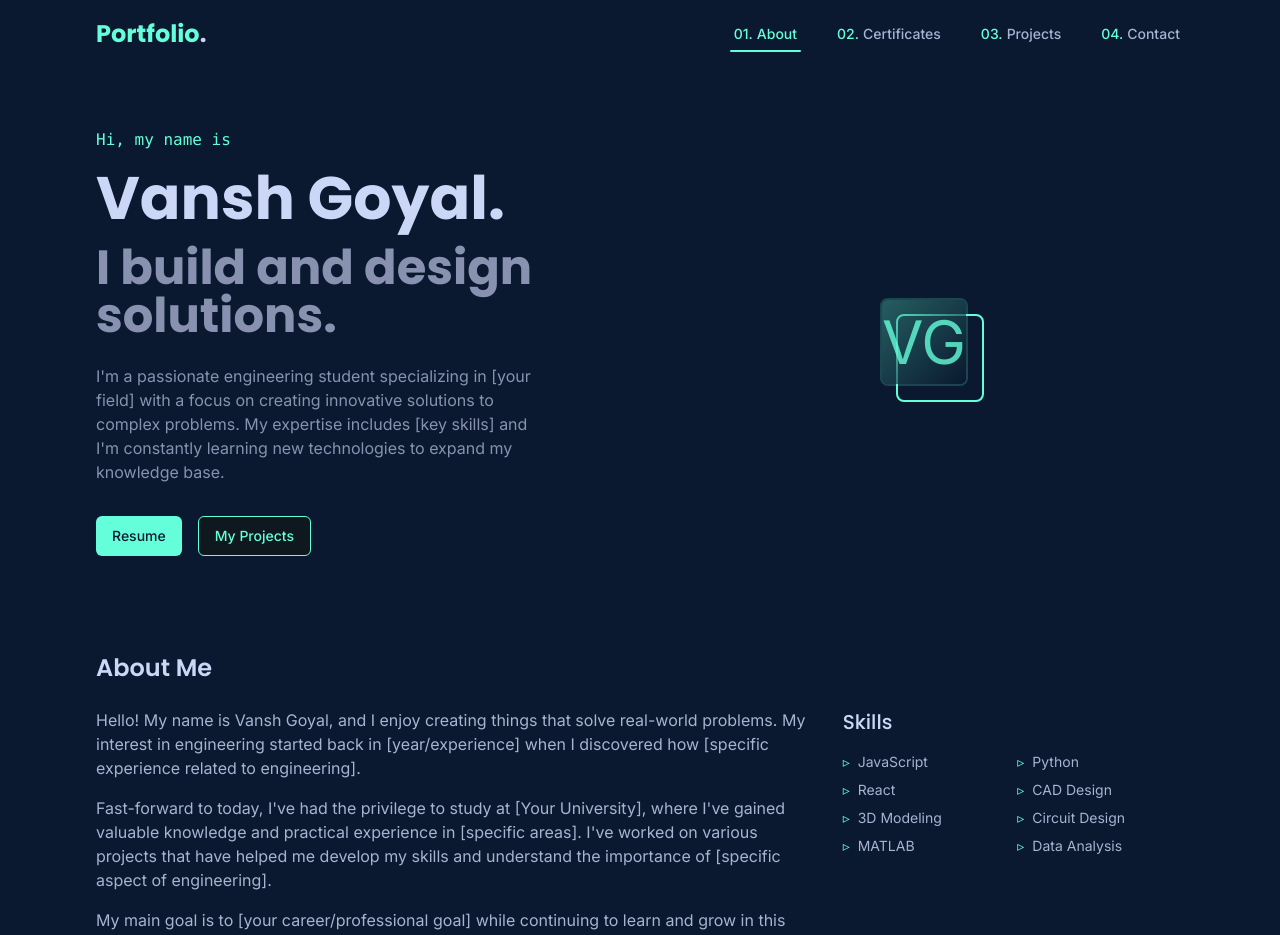
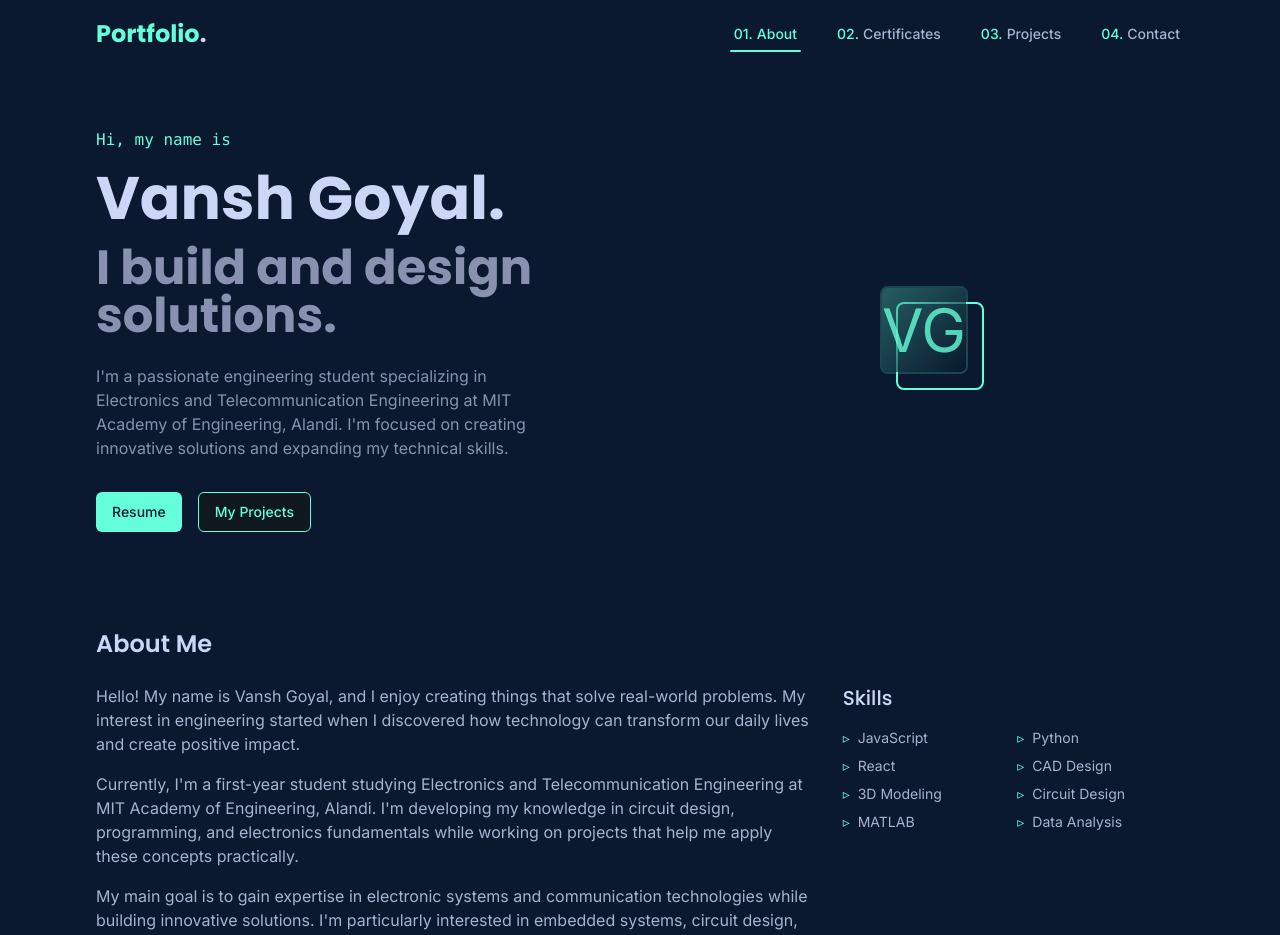
Before and after one commit to Vanshgoyal1234/vansh-goyal, a React (Vite) app: page / in a window 1280 px wide. Shown: the top 935 px of the page. Built offline with nearby package versions, Linux system fonts and the light colour scheme.

Commit message:
Add student information
Update the AboutSection with student information.

```diff
--- a/src/components/Footer.tsx
+++ b/src/components/Footer.tsx
@@ -7,10 +7,8 @@ const Footer = () => {
       <p>
         Designed & Built with ❤️ by{" "}
         <a
-          href="#"
+          href="#about"
           className="text-teal hover:underline"
-          target="_blank"
-          rel="noopener noreferrer"
         >
           Vansh Goyal
         </a>
--- a/src/components/sections/AboutSection.tsx
+++ b/src/components/sections/AboutSection.tsx
@@ -16,7 +16,7 @@ const AboutSection = () => {
             I build and design solutions.
           </h2>
           <p className="text-slate max-w-md mb-8">
-            I'm a passionate engineering student specializing in [your field] with a focus on creating innovative solutions to complex problems. My expertise includes [key skills] and I'm constantly learning new technologies to expand my knowledge base.
+            I'm a passionate engineering student specializing in Electronics and Telecommunication Engineering at MIT Academy of Engineering, Alandi. I'm focused on creating innovative solutions and expanding my technical skills.
           </p>
           <div className="flex gap-4">
             <Button className="bg-teal text-navy hover:bg-teal/80 hover:text-navy">
@@ -43,13 +43,13 @@ const AboutSection = () => {
         <div className="grid grid-cols-1 md:grid-cols-3 gap-8">
           <div className="col-span-2">
             <p className="mb-4">
-              Hello! My name is Vansh Goyal, and I enjoy creating things that solve real-world problems. My interest in engineering started back in [year/experience] when I discovered how [specific experience related to engineering].
+              Hello! My name is Vansh Goyal, and I enjoy creating things that solve real-world problems. My interest in engineering started when I discovered how technology can transform our daily lives and create positive impact.
             </p>
             <p className="mb-4">
-              Fast-forward to today, I've had the privilege to study at [Your University], where I've gained valuable knowledge and practical experience in [specific areas]. I've worked on various projects that have helped me develop my skills and understand the importance of [specific aspect of engineering].
+              Currently, I'm a first-year student studying Electronics and Telecommunication Engineering at MIT Academy of Engineering, Alandi. I'm developing my knowledge in circuit design, programming, and electronics fundamentals while working on projects that help me apply these concepts practically.
             </p>
             <p>
-              My main goal is to [your career/professional goal] while continuing to learn and grow in this ever-evolving field. I'm particularly interested in [specific interest areas or technologies].
+              My main goal is to gain expertise in electronic systems and communication technologies while building innovative solutions. I'm particularly interested in embedded systems, circuit design, and IoT applications.
             </p>
           </div>
           <div>
```
